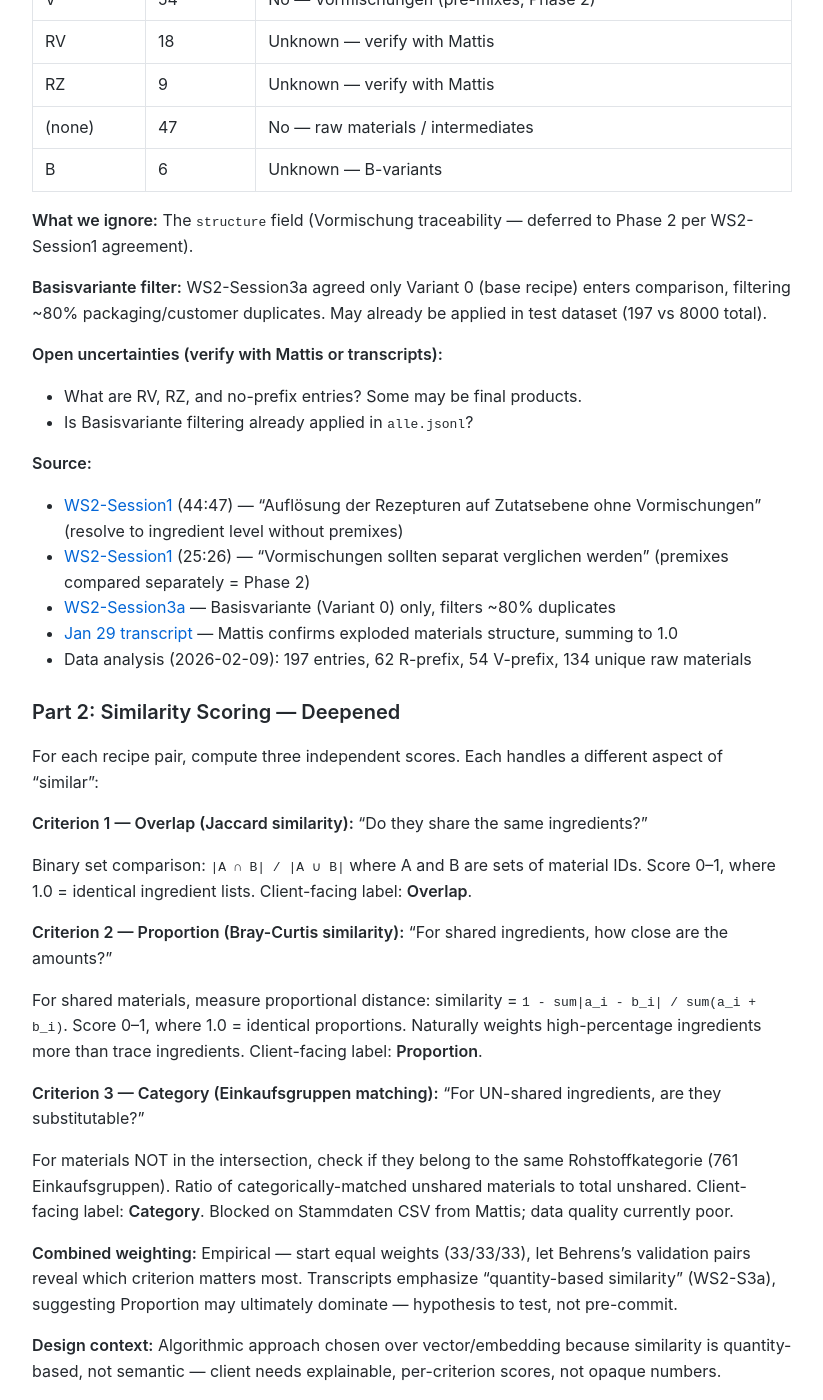
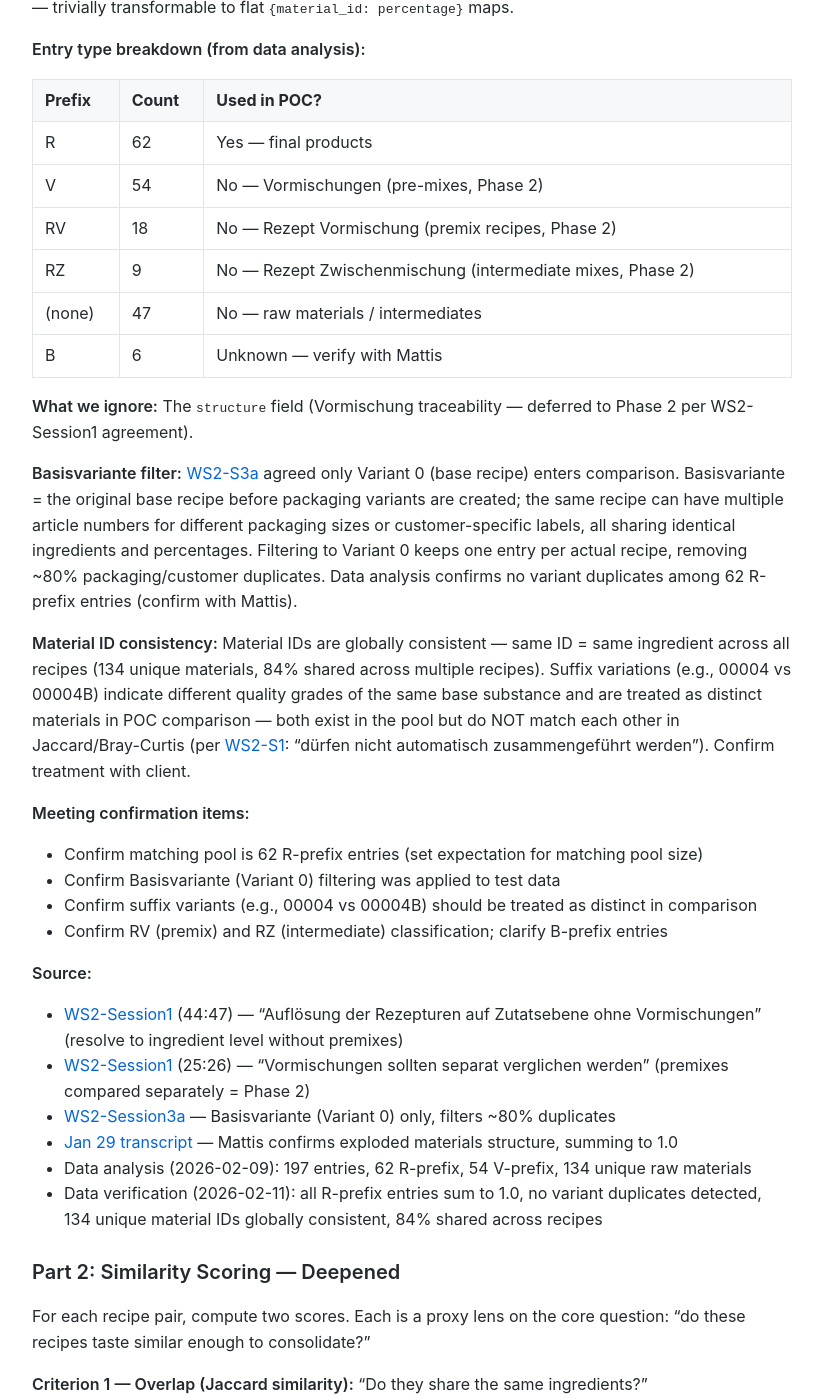
Before and after one commit to MariusWilsch/public-wilsch-ai-pages, a Jekyll site: the page built from project/avo_fullstack/design-doc-sossen-sourcing-poc.md, in a window 1280 px wide and 1400 px high, scrolled down 1949 px. Shown: the whole window, without its empty margins (228-1051 px from the left). Built offline with Jekyll 4.4.1, drawn with Linux system fonts in a browser that asks for light colours; our own code applies the rules of GitHub Pages for plain Markdown files; some of the changed text lies outside the part shown.

Commit message:
Sync from hippocampus 2026-02-11

````diff
--- a/project/avo_fullstack/design-doc-sossen-sourcing-poc.md
+++ b/project/avo_fullstack/design-doc-sossen-sourcing-poc.md
@@ -5,7 +5,7 @@ publish: true
 # Design Doc: Soßen Sourcing POC — Recipe Similarity Algorithm
 [[client-avo]]
 
-Design for the recipe similarity POC: compare ~90 test recipes, find Top 5 most similar per query, validate against known duplicate pairs.
+Design for the recipe similarity POC: compare 62 test recipes, find Top 5 most similar per query, validate against known duplicate pairs.
 
 ---
 
@@ -13,16 +13,18 @@ Design for the recipe similarity POC: compare ~90 test recipes, find Top 5 most
 
 AVO-Werke has ~8000 sauce recipes accumulated over years. Duplicates and near-duplicates are invisible — no system compares recipes systematically. Manual comparison takes 2+ person-days just to display the data. Redundant recipes mean redundant production runs, inventory, and QA.
 
+**Core proxy:** The underlying question is whether two recipes taste similar enough to consolidate. Taste cannot be measured algorithmically — ingredient composition (which ingredients, in what proportions) serves as the computable proxy. All similarity criteria are different lenses on this same proxy.
+
 **Preconditions:**
-- ~90 test recipes available for POC development
-- Three comparison criteria agreed: ingredient overlap, percentage similarity, category matching
-- Category matching and certification filtering require additional data not yet delivered
+- 62 R-prefix test recipes available for POC development (from 197 total entries in `alle.jsonl`)
+- Two comparison criteria agreed: ingredient overlap, percentage similarity
 - Process-based similarity (manufacturing timing) is out of scope — deferred by agreement
 
 **NOT the problem:**
 - Production optimization / batch sizing (post-POC)
 - Preventive duplicate detection from product requests (post-POC)
 - Process-based similarity (deferred — data not in SAP, agreed in WS2-Session3a + Jan 15 meeting)
+- Category-level matching (future enhancement, blocked on Stammdaten CSV)
 
 ---
 
@@ -30,8 +32,8 @@ AVO-Werke has ~8000 sauce recipes accumulated over years. Duplicates and near-du
 
 | Element | Definition |
 |---------|-----------|
-| **Goal** | For ~90 test recipes: query any recipe → receive Top 5 most similar recipes with similarity scores |
-| **Success** | (1) Behrens's 5 known duplicate pairs each appear in their partner's Top 5 results. (2) Three criteria (overlap ratio, percentage similarity, category match) scored per pair — weights calibrated from known pairs. (3) Output: ranked list per query (recipe ID + score). Ingredient drill-down is next iteration. |
+| **Goal** | For 62 test recipes: query any recipe → receive Top 5 most similar recipes with similarity scores |
+| **Success** | (1) Behrens's 5 known duplicate pairs each appear in their partner's Top 5 results. (2) Two criteria (overlap ratio, percentage similarity) scored per pair — weights calibrated from known pairs. (3) Output: ranked list per query (recipe ID + score). Ingredient drill-down is next iteration. |
 | **Done test** | Query each recipe from Behrens's 5 known pairs → partner appears in Top 5. If yes for all 5 → baseline validated. |
 
 **Blocked by:** 5 known duplicate pairs from Herr Behrens (meeting agenda item).
@@ -42,11 +44,13 @@ AVO-Werke has ~8000 sauce recipes accumulated over years. Duplicates and near-du
 
 ### Part 1: Data Loading — Deepened
 
-Load `alle.jsonl` → filter to **R-prefix entries only** (62 final products) → each recipe becomes a map: `{material_id: percentage}`. Materials are already exploded (flattened across all Vormischung levels), summing to ~100%.
+Load `alle.jsonl` → filter to **R-prefix entries only** (62 final products) → each recipe becomes a map: `{material_id: percentage}`. Materials are already exploded (flattened across all Vormischung levels), summing to exactly 100% (within floating-point precision, verified).
 
 **Input:** `alle.jsonl` (197 total entries, now in `data/` directory)
 
 **Output:** 62 recipe maps (`R`-prefix), each `{material_id: percentage}` — this is the frame of reference for all similarity scoring.
+
+**Data format:** Raw JSONL entries contain `materials[]` array with `{article_number, percentage}` objects — trivially transformable to flat `{material_id: percentage}` maps.
 
 **Entry type breakdown (from data analysis):**
 
@@ -54,18 +58,22 @@ Load `alle.jsonl` → filter to **R-prefix entries only** (62 final products)
 |--------|-------|-------------|
 | R | 62 | Yes — final products |
 | V | 54 | No — Vormischungen (pre-mixes, Phase 2) |
-| RV | 18 | Unknown — verify with Mattis |
-| RZ | 9 | Unknown — verify with Mattis |
+| RV | 18 | No — Rezept Vormischung (premix recipes, Phase 2) |
+| RZ | 9 | No — Rezept Zwischenmischung (intermediate mixes, Phase 2) |
 | (none) | 47 | No — raw materials / intermediates |
-| B | 6 | Unknown — B-variants |
+| B | 6 | Unknown — verify with Mattis |
 
 **What we ignore:** The `structure` field (Vormischung traceability — deferred to Phase 2 per WS2-Session1 agreement).
 
-**Basisvariante filter:** WS2-Session3a agreed only Variant 0 (base recipe) enters comparison, filtering ~80% packaging/customer duplicates. May already be applied in test dataset (197 vs 8000 total).
+**Basisvariante filter:** [WS2-S3a](https://docs.google.com/document/d/1Y6dz78yEu1E1LG4-YFqruj5gxSsJqil8vvU6tbOu_cw) agreed only Variant 0 (base recipe) enters comparison. Basisvariante = the original base recipe before packaging variants are created; the same recipe can have multiple article numbers for different packaging sizes or customer-specific labels, all sharing identical ingredients and percentages. Filtering to Variant 0 keeps one entry per actual recipe, removing ~80% packaging/customer duplicates. Data analysis confirms no variant duplicates among 62 R-prefix entries (confirm with Mattis).
 
-**Open uncertainties (verify with Mattis or transcripts):**
-- What are RV, RZ, and no-prefix entries? Some may be final products.
-- Is Basisvariante filtering already applied in `alle.jsonl`?
+**Material ID consistency:** Material IDs are globally consistent — same ID = same ingredient across all recipes (134 unique materials, 84% shared across multiple recipes). Suffix variations (e.g., 00004 vs 00004B) indicate different quality grades of the same base substance and are treated as distinct materials in POC comparison — both exist in the pool but do NOT match each other in Jaccard/Bray-Curtis (per [WS2-S1](https://docs.google.com/document/d/1KRF-IktLEuM8wlyGnXjg-yfK3KoQR-zqwzDlHyqqXGs): "dürfen nicht automatisch zusammengeführt werden"). Confirm treatment with client.
+
+**Meeting confirmation items:**
+- Confirm matching pool is 62 R-prefix entries (set expectation for matching pool size)
+- Confirm Basisvariante (Variant 0) filtering was applied to test data
+- Confirm suffix variants (e.g., 00004 vs 00004B) should be treated as distinct in comparison
+- Confirm RV (premix) and RZ (intermediate) classification; clarify B-prefix entries
 
 **Source:**
 - [WS2-Session1](https://docs.google.com/document/d/1KRF-IktLEuM8wlyGnXjg-yfK3KoQR-zqwzDlHyqqXGs) (44:47) — "Auflösung der Rezepturen auf Zutatsebene ohne Vormischungen" (resolve to ingredient level without premixes)
@@ -73,10 +81,11 @@ Load `alle.jsonl` → filter to **R-prefix entries only** (62 final products)
 - [WS2-Session3a](https://docs.google.com/document/d/1Y6dz78yEu1E1LG4-YFqruj5gxSsJqil8vvU6tbOu_cw) — Basisvariante (Variant 0) only, filters ~80% duplicates
 - [Jan 29 transcript](https://app.fireflies.ai/view/01KG3DKZHD0EVFK4620C86B873) — Mattis confirms exploded materials structure, summing to 1.0
 - Data analysis (2026-02-09): 197 entries, 62 R-prefix, 54 V-prefix, 134 unique raw materials
+- Data verification (2026-02-11): all R-prefix entries sum to 1.0, no variant duplicates detected, 134 unique material IDs globally consistent, 84% shared across recipes
 
 ### Part 2: Similarity Scoring — Deepened
 
-For each recipe pair, compute three independent scores. Each handles a different aspect of "similar":
+For each recipe pair, compute two scores. Each is a proxy lens on the core question: "do these recipes taste similar enough to consolidate?"
 
 **Criterion 1 — Overlap (Jaccard similarity):** "Do they share the same ingredients?"
 
@@ -86,20 +95,26 @@ Binary set comparison: `|A ∩ B| / |A ∪ B|` where A and B are sets of materia
 
 For shared materials, measure proportional distance: similarity = `1 - sum|a_i - b_i| / sum(a_i + b_i)`. Score 0–1, where 1.0 = identical proportions. Naturally weights high-percentage ingredients more than trace ingredients. Client-facing label: **Proportion**.
 
-**Criterion 3 — Category (Einkaufsgruppen matching):** "For UN-shared ingredients, are they substitutable?"
-
-For materials NOT in the intersection, check if they belong to the same Rohstoffkategorie (761 Einkaufsgruppen). Ratio of categorically-matched unshared materials to total unshared. Client-facing label: **Category**. Blocked on Stammdaten CSV from Mattis; data quality currently poor.
-
-**Combined weighting:** Empirical — start equal weights (33/33/33), let Behrens's validation pairs reveal which criterion matters most. Transcripts emphasize "quantity-based similarity" (WS2-S3a), suggesting Proportion may ultimately dominate — hypothesis to test, not pre-commit.
+**Combined weighting:** Empirical — start equal weights (50/50), let Behrens's validation pairs reveal which criterion matters most. Transcripts emphasize "quantity-based similarity" ([WS2-S3a](https://docs.google.com/document/d/1Y6dz78yEu1E1LG4-YFqruj5gxSsJqil8vvU6tbOu_cw)), suggesting Proportion may ultimately dominate — hypothesis to test, not pre-commit.
 
 **Design context:** Algorithmic approach chosen over vector/embedding because similarity is quantity-based, not semantic — client needs explainable, per-criterion scores, not opaque numbers.
 
+**Future enhancement — Category-level comparison (blocked on Stammdaten CSV):**
+
+**Motivation:** "Does this recipe taste similar?" can't be measured directly. Einkaufsgruppen (purchasing groups, 761 categories) serve as proxy — materials in the same group are assumed to produce similar sensory results. If Recipe A uses 00004 and Recipe B uses 00004B, and both are in the same Einkaufsgruppe, the recipes likely taste similar despite having technically different ingredient IDs. Two sub-approaches to test empirically:
+
+**(a) Count-based:** Of the unshared materials between two recipes, what fraction have a partner in the same Rohstoffkategorie? Simple ratio — tells you differences are "soft" (substitutable) vs "hard" (genuinely different ingredients).
+
+**(b) Algorithm-based:** Group all materials by category, sum percentages within each group, then re-run Jaccard + Bray-Curtis on the category-aggregated data. Gives richer information — not just "shared category" but "how close are the category-level amounts?"
+
+**Assumption:** Suffix variants (e.g., 00004 vs 00004B) likely belong to the same Einkaufsgruppe — to be verified once Stammdaten CSV is available. If confirmed, category-level comparison would recognize them as substitutable despite being treated as distinct at the exact-ID level. Value of either sub-approach to be determined empirically. Neither is POC scope.
+
 **Source:**
 - [Pflichtenheft §3](https://mariuswilsch.github.io/public-wilsch-ai-pages/project/avo_fullstack/pflichtenheft-ki-projekt-sossen-sourcing) — FR-02 (Material_ID matching), FR-02a (overlap ratio), FR-04 (percentage similarity), FR-08 (category matching)
-- [WS2-Session1](https://docs.google.com/document/d/1KRF-IktLEuM8wlyGnXjg-yfK3KoQR-zqwzDlHyqqXGs) (49:53) — "Ähnlichkeitsschwellen flexibel: 2%, 5%, 10%", 3% fluctuation acceptable
-- [WS2-Session1](https://docs.google.com/document/d/1KRF-IktLEuM8wlyGnXjg-yfK3KoQR-zqwzDlHyqqXGs) (12:45) — "nicht nur auf Namen, sondern auf die tatsächliche Zusammensetzung" (actual composition, not names)
-- [WS2-Session3a](https://docs.google.com/document/d/1Y6dz78yEu1E1LG4-YFqruj5gxSsJqil8vvU6tbOu_cw) — algorithmic > vector ("keine semantische, sondern mengenbasierte Ähnlichkeit"), 761 Einkaufsgruppen, data quality poor
-- [WS2-Session3b](https://docs.google.com/document/d/1NhjxZnugaiWLg415HbC7nB_ybDPOCaCbfM0zF3L_n0I) — 98% similarity target, user-adjustable tolerance sliders
+- [WS2-S1](https://docs.google.com/document/d/1KRF-IktLEuM8wlyGnXjg-yfK3KoQR-zqwzDlHyqqXGs) (49:53) — "Ähnlichkeitsschwellen flexibel: 2%, 5%, 10%", 3% fluctuation acceptable
+- [WS2-S1](https://docs.google.com/document/d/1KRF-IktLEuM8wlyGnXjg-yfK3KoQR-zqwzDlHyqqXGs) (12:45) — "nicht nur auf Namen, sondern auf die tatsächliche Zusammensetzung" (actual composition, not names)
+- [WS2-S3a](https://docs.google.com/document/d/1Y6dz78yEu1E1LG4-YFqruj5gxSsJqil8vvU6tbOu_cw) — algorithmic > vector ("keine semantische, sondern mengenbasierte Ähnlichkeit"), 761 Einkaufsgruppen, data quality poor
+- [WS2-S3b](https://docs.google.com/document/d/1NhjxZnugaiWLg415HbC7nB_ybDPOCaCbfM0zF3L_n0I) — 98% similarity target, user-adjustable tolerance sliders
 
 ### Part 3: Ranking + Output — Deepened
 
@@ -110,15 +125,15 @@ Rank all 62 R-prefix recipes by combined similarity score for a given query. Ret
 ```
 Query: R261800
 
-Rank  Recipe    Overlap  Proportion  Category  Combined
-#1    R261700   85%      97%         N/A       92%
-#2    R482000   62%      78%         N/A       71%
-#3    R954700   58%      82%         N/A       68%
-#4    R445100   51%      65%         N/A       57%
-#5    R887200   48%      71%         N/A       55%
+Rank  Recipe    Overlap  Proportion  Combined
+#1    R261700   85%      97%         91%
+#2    R482000   62%      78%         70%
+#3    R954700   58%      82%         70%
+#4    R445100   51%      65%         58%
+#5    R887200   48%      71%         60%
 ```
 
-**Client-facing labels:** Overlap, Proportion, Category, Combined — no algorithm names (Jaccard, Bray-Curtis) exposed to client.
+**Client-facing labels:** Overlap, Proportion, Combined — no algorithm names (Jaccard, Bray-Curtis) exposed to client.
 
 **Top N:** Default 5, configurable. Workshop discussed "five to ten" (WS2-S3a), but Top 5 is the stated POC criterion.
 
@@ -150,9 +165,9 @@ Rank  Recipe    Overlap  Proportion  Category  Combined
 
 **Negative examples (if possible):** Ask Behrens for 1–2 pairs that share many ingredients but are NOT similar. These test false positive rejection. If not provided, the 62-recipe dataset (1,891 possible pairs) provides implicit negatives.
 
-**Success criterion:** K1 partner appears in query recipe's Top 5 (configurable N). Test bidirectionally — query A→check B in Top 5 AND query B→check A in Top 5 — as sanity check (all three criteria are mathematically symmetric, so results should match).
+**Success criterion:** K1 partner appears in query recipe's Top 5 (configurable N). Test bidirectionally — query A→check B in Top 5 AND query B→check A in Top 5 — as sanity check (both criteria are mathematically symmetric, so results should match).
 
-**Calibration workflow:** Run algorithm with equal weights → compare output to Behrens's table → for "definitely" pairs where algorithm disagrees, use the "why?" reasoning to understand which criterion the domain expert values → adjust weights empirically. This is iterative, not one-shot.
+**Calibration workflow:** Run algorithm with equal weights (50/50) → compare output to Behrens's table → for "definitely" pairs where algorithm disagrees, use the "why?" reasoning to understand which criterion the domain expert values → adjust weights empirically. This is iterative, not one-shot.
 
 **Blocked by:** 5 known duplicate pairs from Herr Behrens (meeting agenda item).
 
@@ -177,3 +192,4 @@ Rank  Recipe    Overlap  Proportion  Category  Combined
 - **Rohstoffkriterien:** Rohstoffkriterien zur Vergleichbarkeit.pdf (AVO Seafile)
 - **Session (Part 1 deepening):** `/Users/verdant/.claude/projects/-Users-verdant-Documents-projects-billable-AVO--poc/451ac158-4b2b-4501-8dca-bd9645888e7d.jsonl`
 - **Session (Parts 2–4 deepening):** `/Users/verdant/.claude/projects/-Users-verdant-Documents-projects-billable-AVO--poc/ed3ed7d2-a582-4987-b15b-d59a0f7763de.jsonl`
+- **Session (Part 1 extraction + Part 2 simplification):** `/Users/verdant/.claude/projects/-Users-verdant-Documents-projects-billable-AVO--poc/953e038a-ae96-4265-a20b-b7d9d1763d87.jsonl`
````
